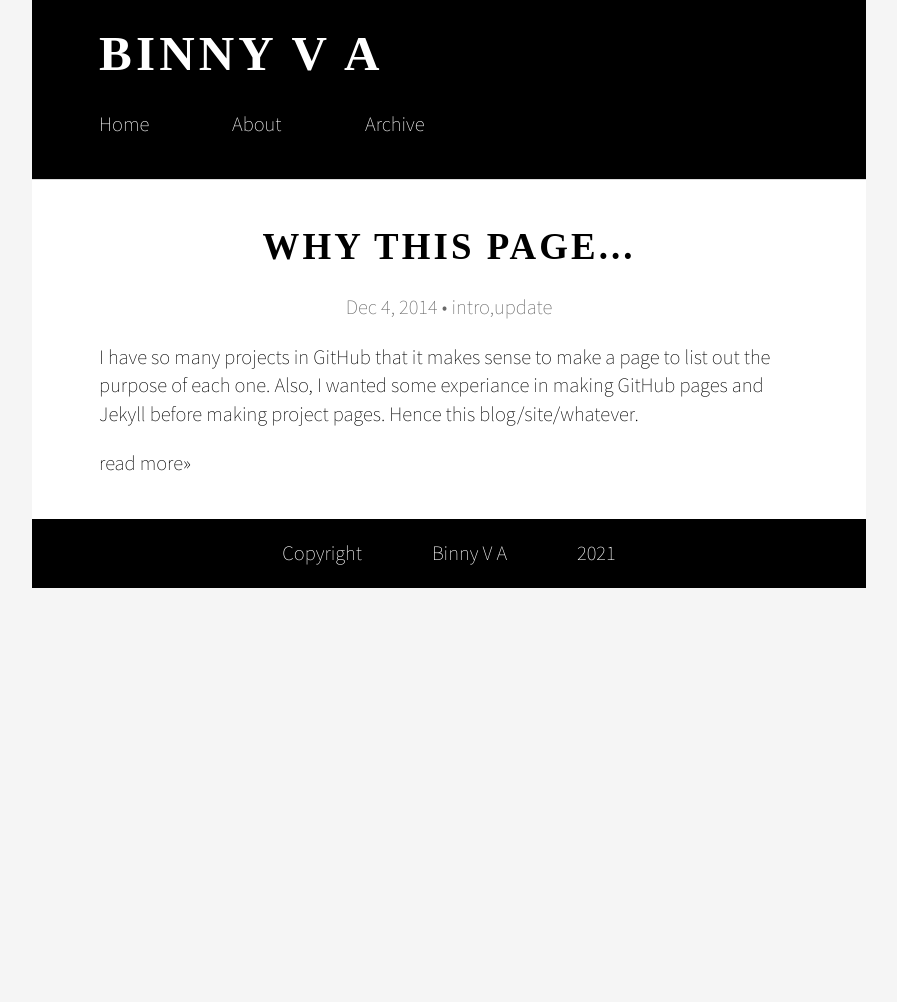
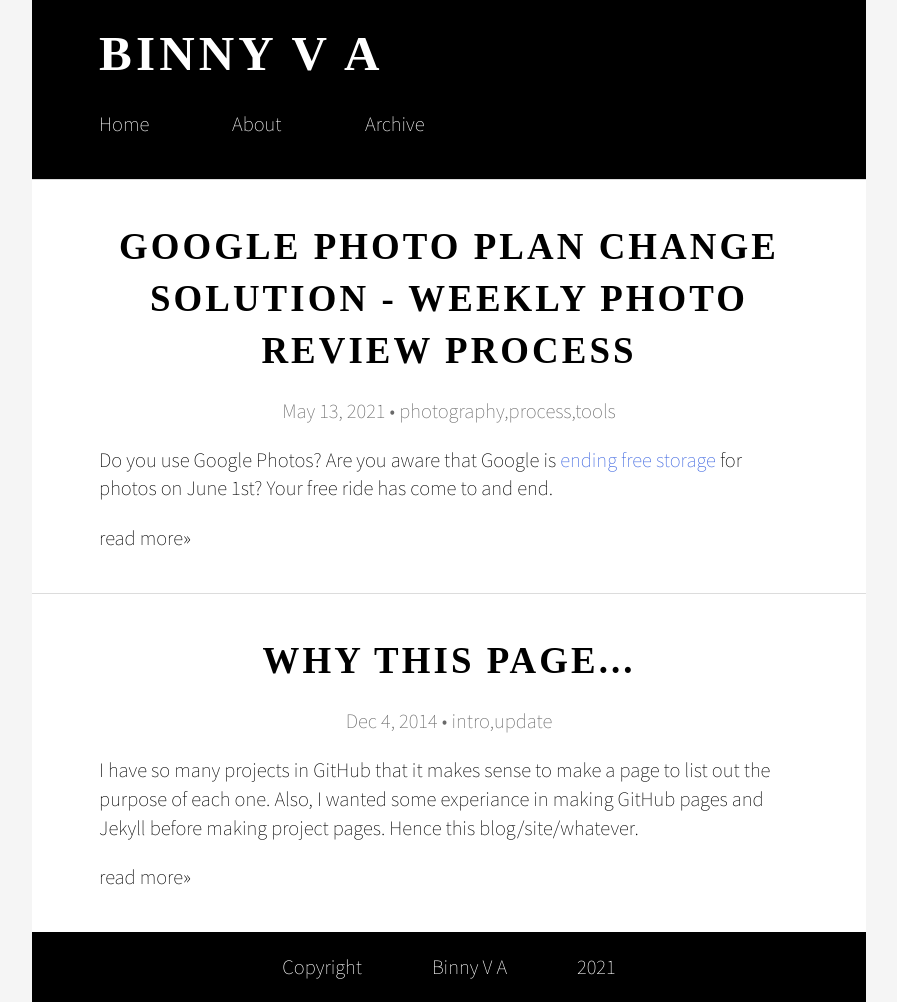
Before and after one commit to binnyva/binnyva.github.io, a Jekyll site: the page built from index.html, in a window 1280 px wide. Shown: the whole page, without its empty margins (191-1088 px from the left). Built offline with Jekyll 4.4.1, drawn with Linux system fonts in a browser that asks for light colours; some web fonts are replaced; before the commit the page ends 900 px from its top, so only the background shows below that; part of the change alters nothing that is shown.

Commit message:
Added a new post

```diff
--- a/_config.yml
+++ b/_config.yml
@@ -4,7 +4,7 @@ email: binnyva at gmail
 description: > # this means to ignore newlines until "baseurl:"
   Just another Jekyll page. ;-)
 baseurl: "/" # the subpath of your site, e.g. /blog/
-url: "http://binnyva.com" # the base hostname & protocol for your site
+url: "https://binnyva.com" # the base hostname & protocol for your site
 twitter_username: binnyva
 github_username:  binnyva
 
--- /dev/null
+++ b/_posts/2021-05-13-google-photo-plan-change-review-process.md
@@ -0,0 +1,42 @@
+---
+layout: default
+title: "Google Photo Plan Change Solution - Weekly Photo Review Process"
+date: 2021-05-13 01:28:00
+categories: photography process tools
+---
+
+Do you use Google Photos? Are you aware that Google is [ending free storage](https://www.theverge.com/2020/11/11/21560810/google-photos-unlimited-cap-free-uploads-15gb-ending) for photos on June 1st? Your free ride has come to and end.
+
+But fret not! I have a solution. Its a process change that will reduce your photo storage sizes drastically. And **it will make you a better photographer**.
+
+The idea is to add a step that lets you select which all photos should be uploaded to Google Photos - instead of sending everything.
+
+- This will reduce storage - lesser photos, lesser MBs.
+- This review process will add intentionality to your photography. It will make you see patterns - which types of photos you think are good - and which are getting skipped. After a while, your photos will becoming better - you'll take more photos that will get selected in the final cut.
+
+## Step 1: Turn off Automatic Backup
+
+Turn off Automatic Backup in Google photos - if this is On, it sends all the photos you took to Google - increasing storage space - increasing cost.
+
+- Open Google Photos
+- Open Account Settings(top right profile photo)
+- Go to Account Storage
+- Turn off 'Back up & Sync'
+
+## Step 2: Setup a Review Time
+
+You'll have to set apart 10 minutes once a week to review your photos and decide which ones should be uploaded to Google Photos. Add a recurring calender event at a time when you are generally free. Mine is at Sunday 10 PM.
+
+**Do NOT Skip this step**. If you forget to do this review and manually backup photos, **you will loose your photos if anything happens to your phone**. One of Google Photo's main advantage is to make sure this wouldn't happen. You are forgoing that advantage by using this process.
+
+## Step 3: Review Photos
+
+Every time you get the calender reminder, review and select photos to backup.
+
+- Open Google Photos
+- Open Account Settings(top right profile photo)
+- Tap on the 'Backup is Off' Menu item - this will show you all the photos on your phone that's not backed up.
+- Select all photos you want to backup - select only the best.
+- Click on the upload button at the top.
+
+There is a hidden advantage to this process - I enjoy the process of going through the photos of the last one week - it gives me a chance to reflect on the past week as well. I hope this happens for you too.
```
